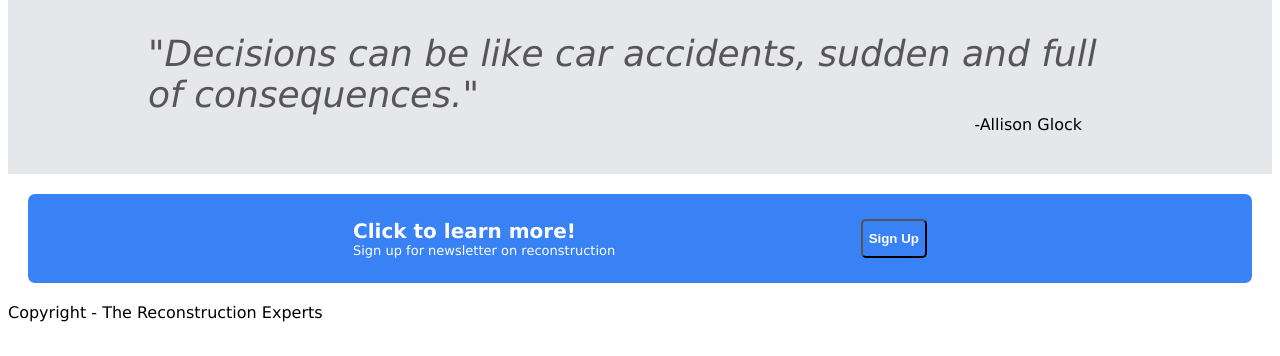
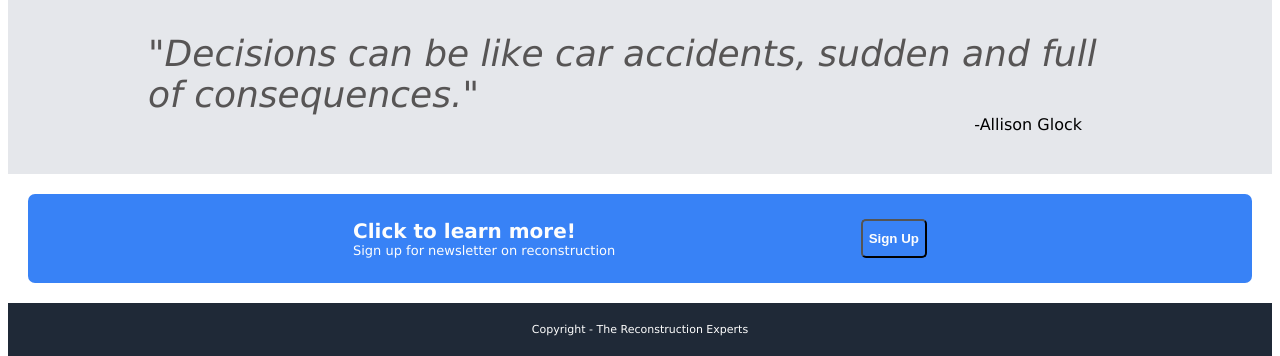
Before and after one commit to abarkley21/odin-landingpage, a plain HTML site: page index.html in a window 1280 px wide. Shown: the part 632-988 px from the top of the page. Before the commit the page ends 954 px from the top, so only its background shows below. Drawn offline with Linux system fonts and the light colour scheme.

Commit message:
Add style to the footer

```diff
--- a/style.css
+++ b/style.css
@@ -188,3 +188,13 @@ img {
     color:#fdfdfd;
     font-size: 13px;
 }
+
+.footer {
+    display: flex;
+    align-content: center;
+    justify-content: center;
+    padding: 20px;
+    background-color: #1F2937;
+    color:#fdfdfd;
+    font-size: 11px;
+}
```
